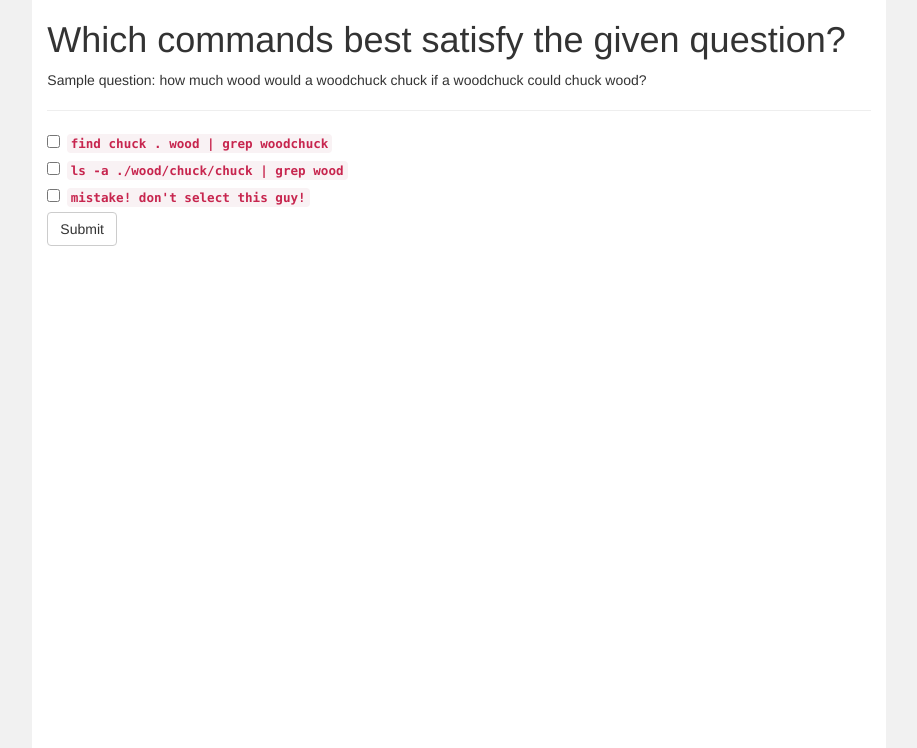
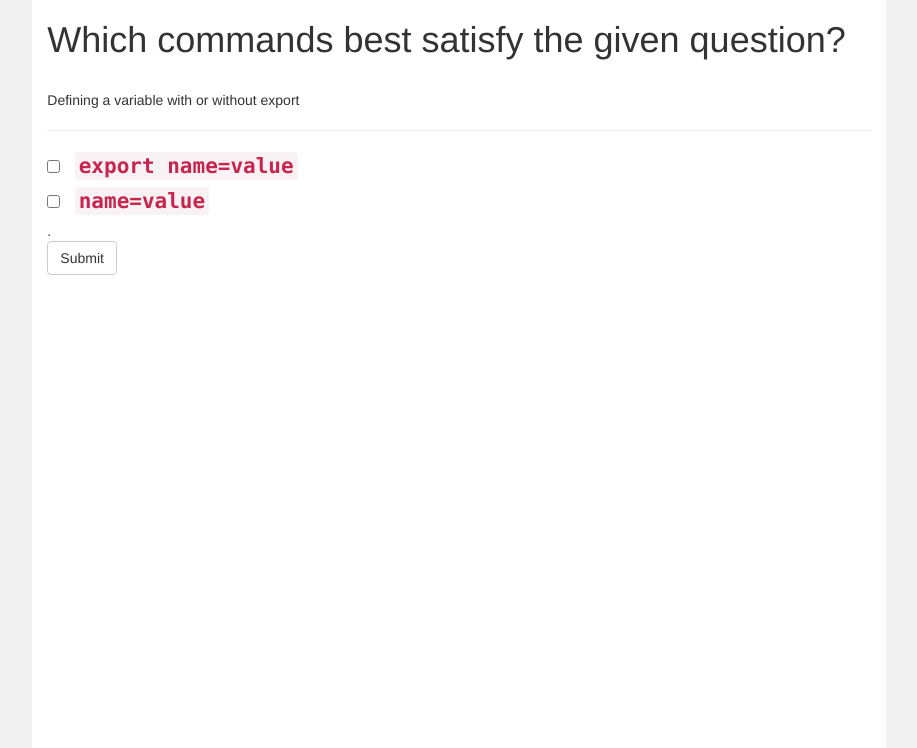
Before and after one commit to FiddlerOnTheNet/nl2bash_server, a Django app: page /nl2bash_server_app/ in a window 1280 px wide. Shown: the part 52-800 px from the top of the page, without its empty margins (181-1098 px from the left). Run offline with Django 3.2, Linux system fonts and the light colour scheme; data comes from the database, SQL or seed files in the repository; some libraries are stand-ins or nearby versions.

Commit message:
Updating page css

```diff
--- a/nl2bash_server_app/static/main.css
+++ b/nl2bash_server_app/static/main.css
@@ -6,6 +6,11 @@
 
 /* Set height of the grid so .sidenav can be 100% (adjust as needed) */
 .row.content {height: calc(100vh - 52px)}
+
+/* Adjust font size */
+p {
+  font-size: 1.5 em;
+}
 
 /* Set gray background color and 100% height */
 .sidebar {
@@ -17,6 +22,7 @@
 /* Space the bash commands from the checkboxes */
 code {
   margin-left: 0.5em;
+  font-size: 1.5em;
 }
 
 /* On small screens, set height to 'auto' for sidenav and grid */
--- a/nl2bash_server_app/templates/tester.html
+++ b/nl2bash_server_app/templates/tester.html
@@ -1,62 +1,80 @@
 <!DOCTYPE html>
 <html lang="en">
   <head>
-  <title>Tester UI - An interface to improve Tellina</title>
+    <title>Tester UI - An interface to improve Tellina
+    </title>
     <meta charset="utf-8">
     <meta name="viewport" content="width=device-width, initial-scale=1">
     <link rel="stylesheet" href="https://maxcdn.bootstrapcdn.com/bootstrap/3.3.7/css/bootstrap.min.css">
     <!-- Scripts that we might use for server communication. -->
-  <script src="https://ajax.googleapis.com/ajax/libs/jquery/3.3.1/jquery.min.js"></script>
-  <script src="https://maxcdn.bootstrapcdn.com/bootstrap/3.3.7/js/bootstrap.min.js"></script>
+    <script src="https://ajax.googleapis.com/ajax/libs/jquery/3.3.1/jquery.min.js">
+    </script>
+    <script src="https://maxcdn.bootstrapcdn.com/bootstrap/3.3.7/js/bootstrap.min.js">
+    </script>
     <link rel="stylesheet" href="../static/main.css">
   </head>
   <body>
-
     <nav class="navbar navbar-inverse">
       <div class="container-fluid">
         <div class="navbar-header">
           <button type="button" class="navbar-toggle" data-toggle="collapse" data-target="#myNavbar">
-          <span class="icon-bar"></span>
-          <span class="icon-bar"></span>
-          <span class="icon-bar"></span>
+            <span class="icon-bar">
+            </span>
+            <span class="icon-bar">
+            </span>
+            <span class="icon-bar">
+            </span>
           </button>
-        <a class="navbar-brand" href="#">NL2Bash</a>
+          <a class="navbar-brand" href="#">NL2Bash
+          </a>
         </div>
         <div class="collapse navbar-collapse" id="myNavbar">
           <ul class="nav navbar-nav">
-          <li class="active"><a href="tester.html">Tester UI</a></li>
-          <li><a href="http://tellina.rocks">Tellina</a></li>
-          <li><a href="#">Contact</a></li>
+            <li class="active">
+              <a href="tester.html">Tester UI
+              </a>
+            </li>
+            <li>
+              <a href="http://tellina.rocks">Tellina
+              </a>
+            </li>
+            <li>
+              <a href="#">Contact
+              </a>
+            </li>
           </ul>
         </div>
       </div>
     </nav>
-
     <div class="container-fluid text-center">
       <div class="row content">
-      <div class="col-sm-2 sidebar"></div>
+        <div class="col-sm-2 sidebar">
+        </div>
         <div class="col-sm-8 text-left">
-        <h1>Which commands best satisfy the given question?</h1>
-        <p>Sample question: how much wood would a woodchuck chuck if a woodchuck could chuck wood?</p>
+          <h1>Which commands best satisfy the given question?
+          </h1>
+          <br>
+          <p>{{english_command}}
+          </p>
           <hr>
+          {% for bash_command in bash_cmd_list %}
           <label>
-          <input type ="checkbox" name="cBox[]" value = "1" class="uCheckBox"><code>find chuck . wood | grep woodchuck</code></input>
+            <input type ="checkbox" name="cBox[]" value = "1" class="uCheckBox">
+            <code>{{bash_command}}
+            </code>
+            </input>
           </label>
         <br>
-        <label>
-          <input type ="checkbox" name="cBox[]" value = "1" class="uCheckBox"><code>ls -a ./wood/chuck/chuck | grep wood</code></input>
-        </label>
+        {% endfor %}.
         <br>
-        <label>
-          <input type ="checkbox" name="cBox[]" value = "1" class="uCheckBox"><code>mistake! don't select this guy!</code></input>
-        </label>
-        <br>
-        <button type="submit" class="btn btn-default">Submit</button>
+        <button type="submit" class="btn btn-default">Submit
+        </button>
       </div>
-      <div class="col-sm-2 sidebar"></div>
+      <div class="col-sm-2 sidebar">
       </div>
     </div>
-  <div id="push"></div>
-
+    </div>
+  <div id="push">
+  </div>
   </body>
 </html>
--- a/nl2bash_server_app/views.py
+++ b/nl2bash_server_app/views.py
@@ -8,7 +8,7 @@ def get_next_unverified():
     """ Retrieves the next English command from the database
     that has no verified bash commands associated with it. If
     no such English commands exist, it returns None for now. """
-    return EnglishDescription.objects.filter(num_verified__gt=0).first()
+    return EnglishDescription.objects.filter(num_verified=0).first()
 
 
 def tester(request):
@@ -18,18 +18,22 @@ def tester(request):
 
     # Get the next English command from the database that has
     # no verified bash commands associated with it.
-    eng_cmd = get_next_unverified()
+    eng_cmd = str(get_next_unverified())
 
     # Get the list of command pairs with this english command
     # description
-    cmd_pair_list = CommandPair.objects.filter(nl__exact=eng_cmd)
+    cmd_pair_list = CommandPair.objects.filter(nl__cmd__exact=eng_cmd)[:5]
 
     # Extract up to five possible bash commands to display
+    bash_cmd_list = []
+    for cmd_pair in cmd_pair_list:
+        bash_cmd_list.append(str(cmd_pair.bash))
 
     return render(
         request,
         'tester.html',
-        context={"english_command": eng_cmd, },
+        context={"english_command": eng_cmd,
+                 "bash_cmd_list": bash_cmd_list},
     )
 
 def submit(request):
```
Lines whose indentation alone changed are shown as unchanged.
